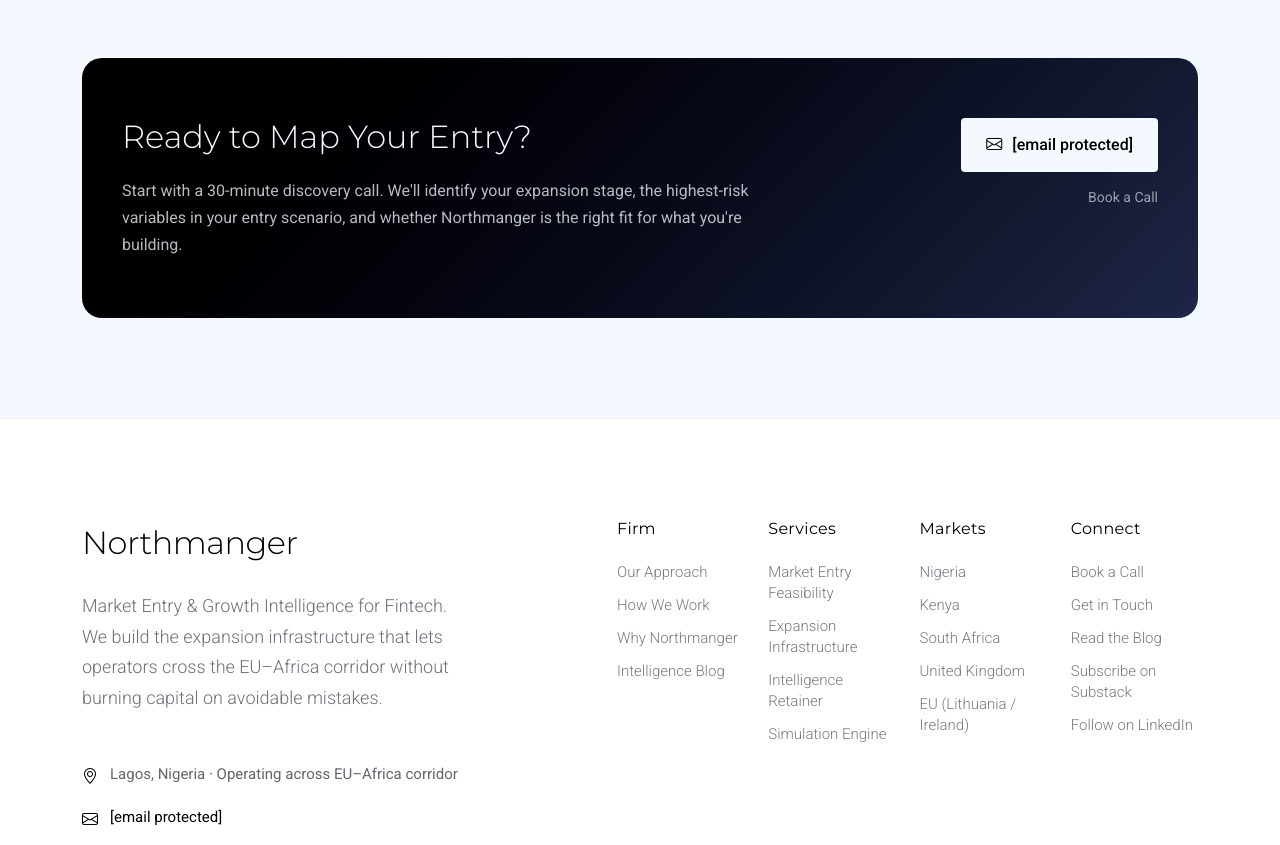
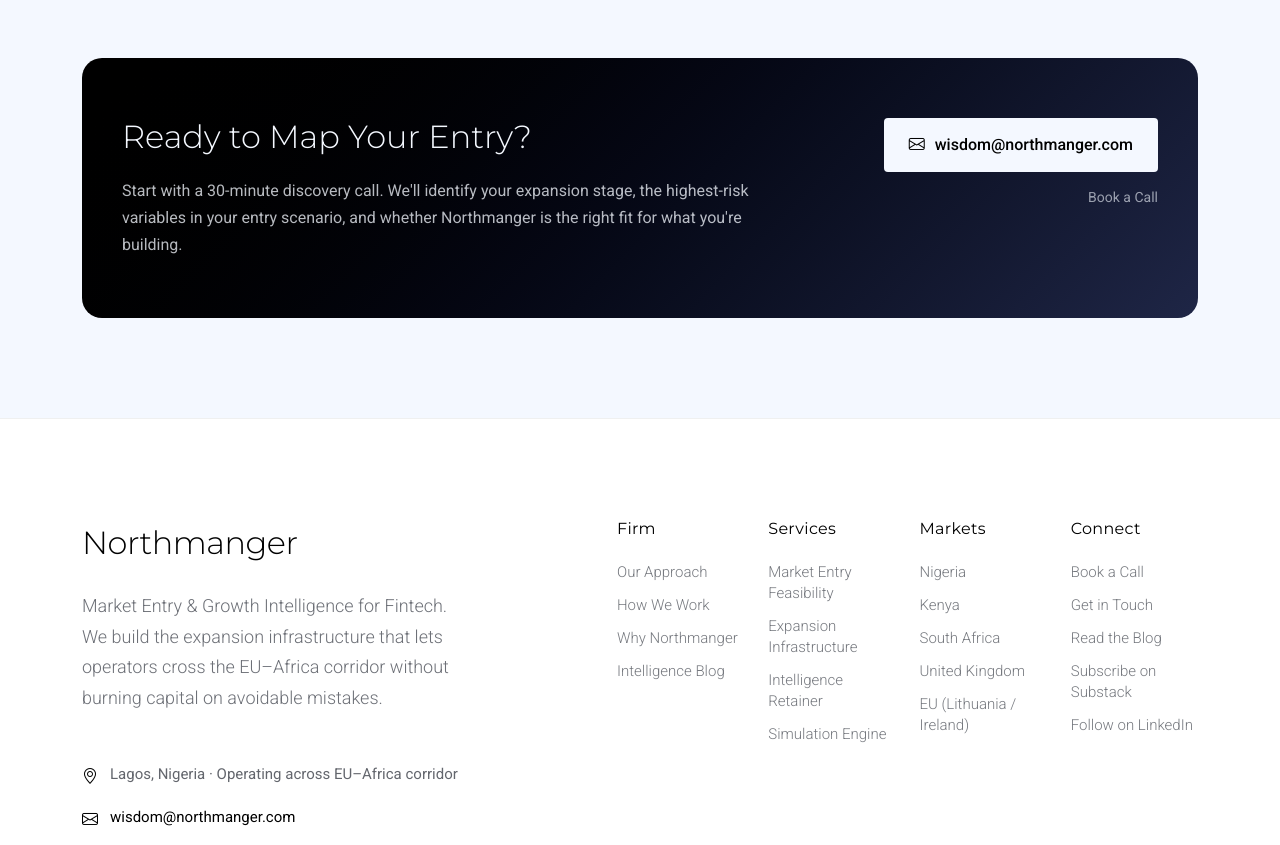
Before and after one commit to GrinchXoXo/northmanger2, a plain HTML site: page index.html in a window 1280 px wide. Shown: the part 6820-7665 px from the top of the page. Drawn offline with Linux system fonts and the light colour scheme.

Commit message:
updated emails

```diff
--- a/index.html
+++ b/index.html
@@ -756,7 +756,7 @@
               <div class="contact-actions" data-aos="fade-up" data-aos-delay="300">
                 <a href="/cdn-cgi/l/email-protection#a1d6c8d2c5cecce1cfced3d5c9ccc0cfc6c4d38fc2cecc" class="emergency-call">
                   <i class="bi bi-envelope"></i>
-                  <span><span class="__cf_email__" data-cfemail="681f011b0c07052806071a1c000509060f0d1a460b0705">[email&#160;protected]</span></span>
+                  <span><span class="__cf_email__" data-cfemail="681f011b0c07052806071a1c000509060f0d1a460b0705">wisdom@northmanger.com</span></span>
                 </a>
                 <a href="contact.html" class="contact-link">Book a Call</a>
               </div>
@@ -792,7 +792,7 @@
                 </div>
                 <div class="contact-item">
                   <i class="bi bi-envelope"></i>
-                  <span><a href="/cdn-cgi/l/email-protection" class="__cf_email__" data-cfemail="f88f918b9c9795b896978a8c909599969f9d8ad69b9795">[email&#160;protected]</a></span>
+                  <span><a href="/cdn-cgi/l/email-protection" class="__cf_email__" data-cfemail="f88f918b9c9795b896978a8c909599969f9d8ad69b9795">wisdom@northmanger.com</a></span>
                 </div>
                 <div class="contact-item">
                   <i class="bi bi-linkedin"></i>
```
